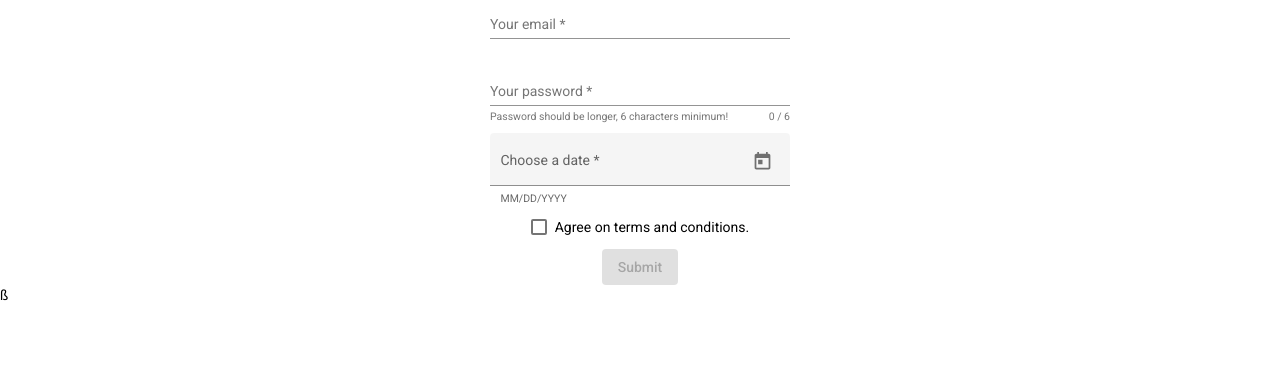
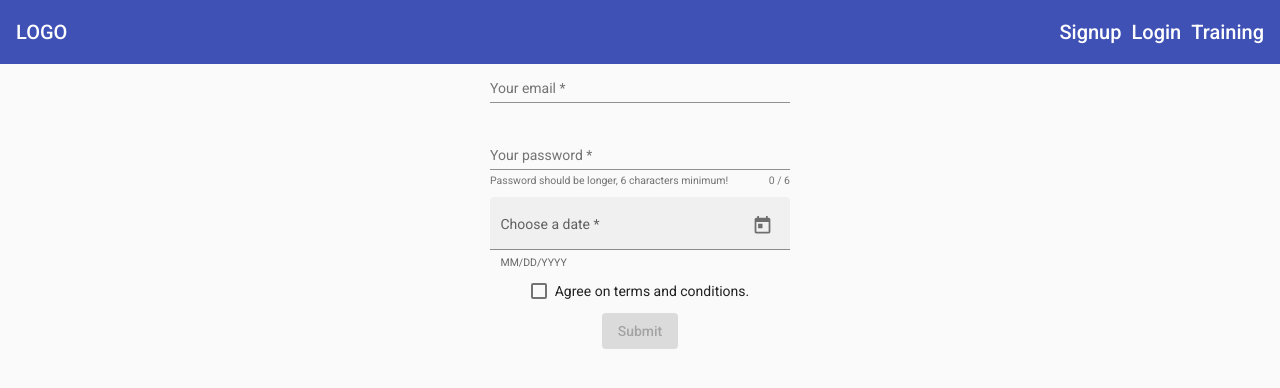
Before and after one commit to Gaiaz65/fit-app, an Angular app: page /signup in a window 1280 px wide. Shown: the top 388 px of the page. Built offline with nearby package versions, Linux system fonts and the light colour scheme.

Commit message:
navigation and header have been added

```diff
--- a/src/app/app.component.html
+++ b/src/app/app.component.html
@@ -1 +1,24 @@
-<router-outlet></router-outlet>
+<mat-sidenav-container>
+  <mat-sidenav #sidenav role="navigation">
+    <p>HEUSADANDLAD</p>
+  </mat-sidenav>
+    <mat-sidenav-content>
+      <mat-toolbar color="primary">
+        <div
+        fxHide.gt-xs><button mat-icon-button (click)="sidenav.toggle()"><mat-icon>menu</mat-icon></button></div>
+        <div routerLink="/">LOGO</div>
+        <div
+        fxLayoutGap="10px"
+         fxFlex
+         fxHide.xs
+          align="end">
+          <a routerLink="/signup">Signup</a>
+          <a routerLink="/login">Login</a>
+          <a routerLink="/training">Training</a>
+        </div>
+      </mat-toolbar>
+      <main>
+        <router-outlet></router-outlet>
+      </main>
+    </mat-sidenav-content>
+</mat-sidenav-container>
--- a/src/app/app.component.scss
+++ b/src/app/app.component.scss
@@ -0,0 +1,15 @@
+mat-sidenav-container, mat-sidenav-content {
+  min-height: 100%
+}
+mat-sidenav {
+  width: 200px;
+}
+
+
+a {
+  text-decoration: none;
+  color: white;
+  &:hover,:focus {
+    color: grey;
+  }
+}
--- a/src/app/app.component.ts
+++ b/src/app/app.component.ts
@@ -3,8 +3,8 @@ import { Component } from '@angular/core';
 @Component({
   selector: 'app-root',
   templateUrl: './app.component.html',
-  styleUrls: ['./app.component.scss']
+  styleUrls: ['./app.component.scss'],
 })
 export class AppComponent {
-  title = 'fit-app';
+
 }
--- a/src/app/app.module.ts
+++ b/src/app/app.module.ts
@@ -27,6 +27,7 @@ import { FormsModule } from '@angular/forms';
     NewTrainingComponent,
     PastTrainingComponent,
     StartPageComponent,
+
   ],
   imports: [
     BrowserModule,
--- a/src/app/auth/signup/signup.component.html
+++ b/src/app/auth/signup/signup.component.html
@@ -41,4 +41,4 @@
       </mat-checkbox>
     <button mat-raised-button type="submit" color="custom" [disabled]="signupForm.invalid">Submit</button>
   </form>
-</section>ß
+</section>
```
Also changed, not shown: src/app/material.module.ts (+13 -2 lines).
